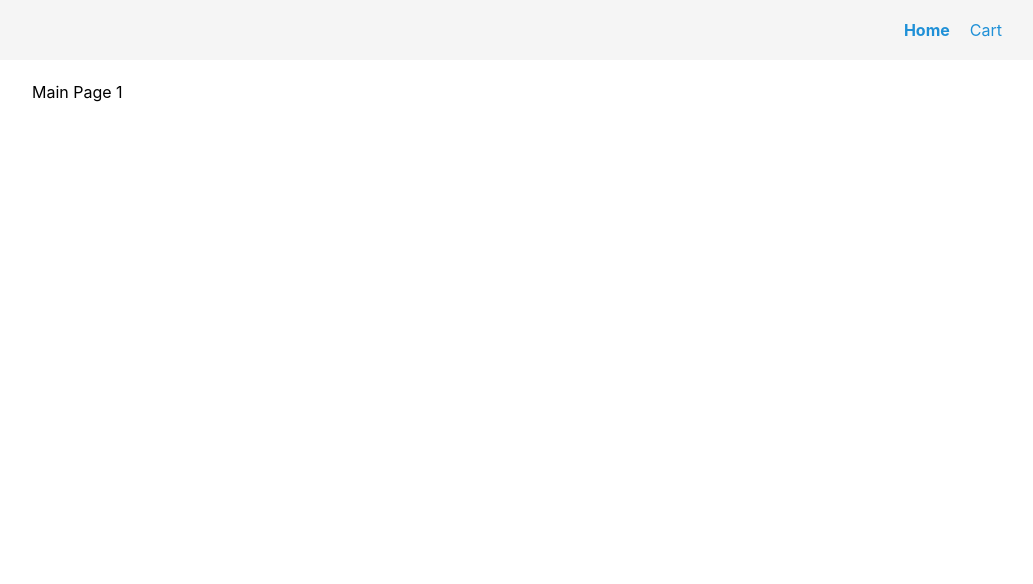
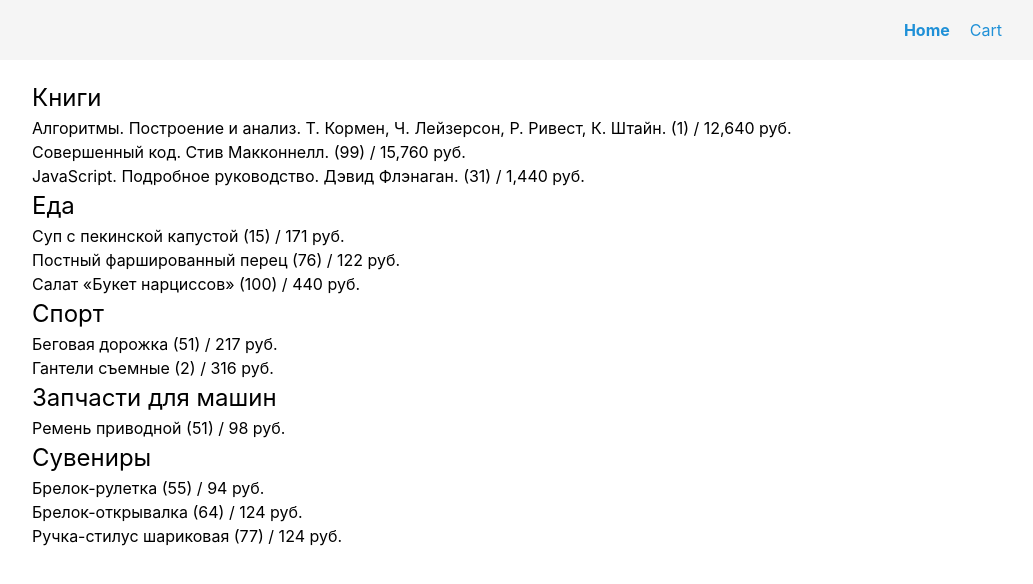
Before and after one commit to CrazyJerboa/vue-cart, a Vue app: page / in a window 1280 px wide. Shown: the top 584 px of the page, without its empty margins (123-1156 px from the left). Built offline with nearby package versions, Linux system fonts and the light colour scheme.

Commit message:
added structured list of products

```diff
--- /dev/null
+++ b/src/components/CatalogCategory/CatalogCategory.scss
@@ -0,0 +1,3 @@
+.catalogCategory {
+
+}
--- /dev/null
+++ b/src/components/CatalogCategory/CatalogCategory.vue
@@ -0,0 +1,25 @@
+<template>
+	<div class="catalogCategory">
+		<h2>{{ category.name }}</h2>
+
+		<CatalogElement
+			v-for="product of category.products"
+			:key="product.id"
+			:product="product"
+		/>
+	</div>
+</template>
+
+<script>
+import CatalogElement from "../CatalogElement/CatalogElement.vue";
+
+export default {
+	name: 'CatalogCategory',
+
+	components: {CatalogElement},
+
+	props: {
+		category: Object
+	}
+}
+</script>
--- /dev/null
+++ b/src/components/CatalogElement/CatalogElement.vue
@@ -0,0 +1,23 @@
+<template>
+	<div class="catalogElement">
+		<p class="catalogElement__name">{{ product.name }} ({{ product.quantity }}) / {{ price }} руб.</p>
+	</div>
+</template>
+
+<script>
+import {toRoubleHelper} from "../../helpers/toRouble.helper";
+
+export default {
+	name: 'CatalogElement',
+
+	props: {
+		product: Object
+	},
+
+	computed: {
+		price() {
+			return toRoubleHelper(this.product.price);
+		}
+	}
+}
+</script>
--- /dev/null
+++ b/src/helpers/toRouble.helper.js
@@ -0,0 +1,6 @@
+export const toRoubleHelper = (price) => {
+	const COURSE = 80;
+	const priceInRoubles = Math.round((price * COURSE * 100) / 100);
+
+	return priceInRoubles.toLocaleString('RUB');
+}
--- a/src/pages/home/index.vue
+++ b/src/pages/home/index.vue
@@ -1,16 +1,37 @@
 <template>
-	Main Page {{ test }}
+	<p v-if="!isDataLoaded">Loading...</p>
+
+	<div v-else class="products">
+		<CatalogCategory
+			v-for="category of products"
+			:key="category.id"
+			:category="category"
+		/>
+	</div>
 </template>
 
 <script>
 import {api} from "../../../api";
+import CatalogCategory from "../../components/CatalogCategory/CatalogCategory.vue";
 
 export default {
 	name: 'MainPage',
 
+	components: {CatalogCategory},
+
 	data() {
 		return {
-			test: 1
+			productNames: [],
+			products: [],
+
+			isNamesLoaded: false,
+			isProductsLoaded: false
+		}
+	},
+
+	computed: {
+		isDataLoaded() {
+			return this.isNamesLoaded && this.isProductsLoaded;
 		}
 	},
 
@@ -23,15 +44,41 @@ export default {
 		getNames() {
 			api.getNames()
 				.then(response => {
-					console.log(response)
+					this.productNames = response;
+					this.isNamesLoaded = true;
 				})
+				.catch(_ => this.isNamesLoaded = true);
 		},
 
 		getProducts() {
 			api.getProducts()
-				.then(response => {
-					console.log(response)
-				})
+				.then(response => this.parseProductsList(response))
+				.catch(_ => this.isProductsLoaded = true);
+		},
+
+		parseProductsList(list) {
+			list.forEach(({C, G, T, P}) => {
+				const groupIndex = this.products.findIndex(group => group.id === G);
+
+				const product = {
+					id: T,
+					name: this.productNames[G]?.B[T]?.N,
+					price: C,
+					quantity: P,
+				}
+
+				if (groupIndex >= 0) {
+					this.products[groupIndex].products.push(product);
+				} else {
+					this.products.push({
+						id: G,
+						name: this.productNames[G]?.G,
+						products: [product]
+					});
+				}
+			});
+
+			this.isProductsLoaded = true;
 		}
 	}
 }
```
